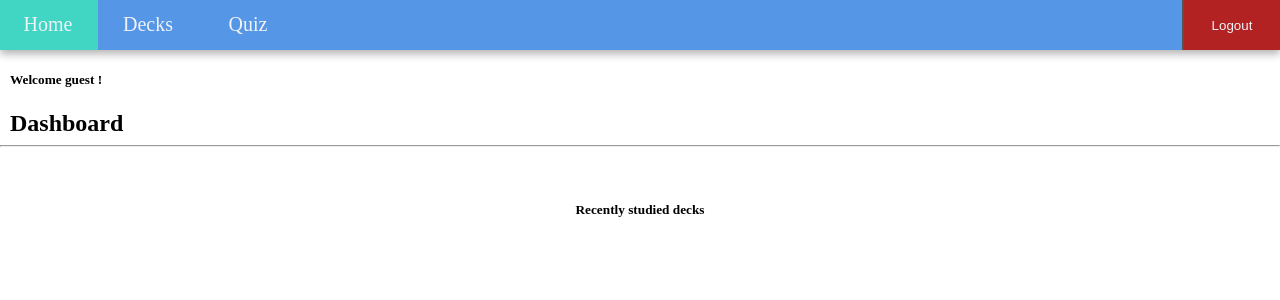
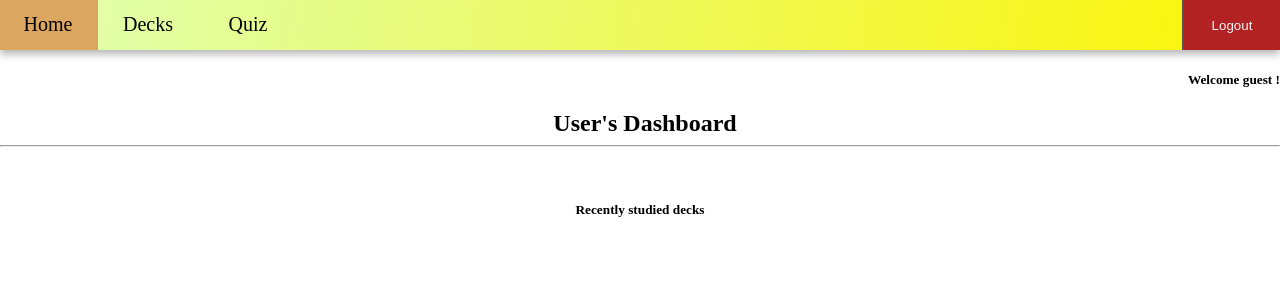
Before and after one commit to anshuman-dev/Flash-Cards-MAD, a Flask app: page /dashboard in a window 1280 px wide. Shown: the top 300 px of the page. Run offline with Flask 2, Linux system fonts and the light colour scheme; a user stored in the database is signed in; data that the repository does not hold is empty.

Commit message:
Initial Visual changes

```diff
--- a/static/dashboard.css
+++ b/static/dashboard.css
@@ -13,12 +13,12 @@
     padding: 0px;
     font-size: 20px;
     text-align:center;
-    color:#f0f3f6;
+    color:#000000;
     text-decoration:none
 }
 .nav_item:hover{
     color: #ffffff;
-    background-color: #41d6c3;
+    background-color: #dba660;
 }
 
 .nav_item_logout{
@@ -47,7 +47,7 @@
     margin: 0px;
     padding:0px;
     margin: 0px;
-    background: #5596e6;
+    background: linear-gradient(100deg,#dfffb5,#fcf403);
 }
 
 .nav_ul{
--- a/static/error.css
+++ b/static/error.css
@@ -1,5 +1,5 @@
 body{
-    background-color:#5596e6;
+    background-color: linear-gradient(100deg,#dfffb5,#fcf403);
 }
 
 .centered_content{
--- a/static/login.css
+++ b/static/login.css
@@ -1,5 +1,5 @@
 body {
-    background-color:#5596e6;
+    background: linear-gradient(100deg,#dfffb5,#fcf403);
 }
 
 .login_block{
--- a/static/signin.css
+++ b/static/signin.css
@@ -1,5 +1,5 @@
 body {
-    background-color:#5596e6;
+    background: linear-gradient(100deg,#dfffb5,#fcf403);
 }
 
 .signin_block{
@@ -14,6 +14,7 @@ body {
     text-align: left;
 
 }
+
 
 .entry{
 
--- a/static/signup.css
+++ b/static/signup.css
@@ -1,5 +1,5 @@
 body {
-    background-color:#5596e6;
+    background: linear-gradient(100deg,#dfffb5,#fcf403);
 }
 
 .signup_block{
--- a/templates/dashboard.html
+++ b/templates/dashboard.html
@@ -20,8 +20,8 @@
         </header>
 
         <div class = "dashboard_content">
-        <h5 style="margin-left: 10px;" >Welcome {{ user }} !</h5>
-        <h2 style="margin-left: 10px;margin-bottom: 0px;" >Dashboard</h2>
+        <h5 style="margin-left: 30px;" align="right">Welcome {{ user }} !</h5>
+        <h2 style="margin-left: 10px;margin-bottom: 0px;" align="center">User's Dashboard</h2>
         <hr>
         <div class = "decks_content">
 
```
Also changed, not shown: data/database.sqlite3.
